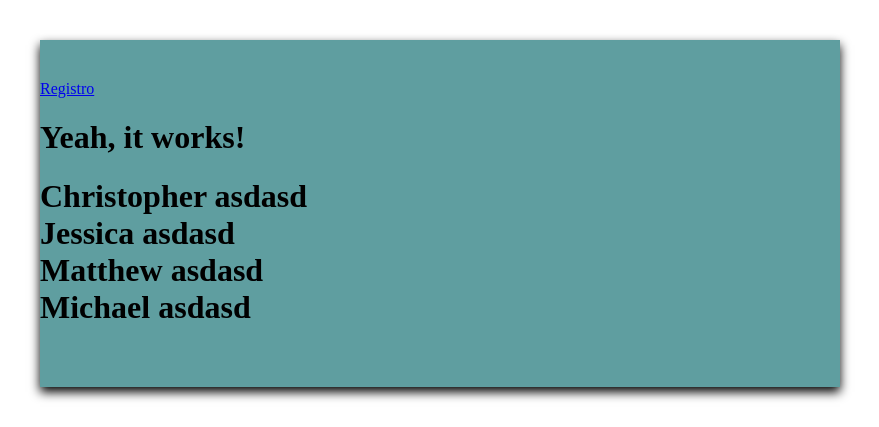
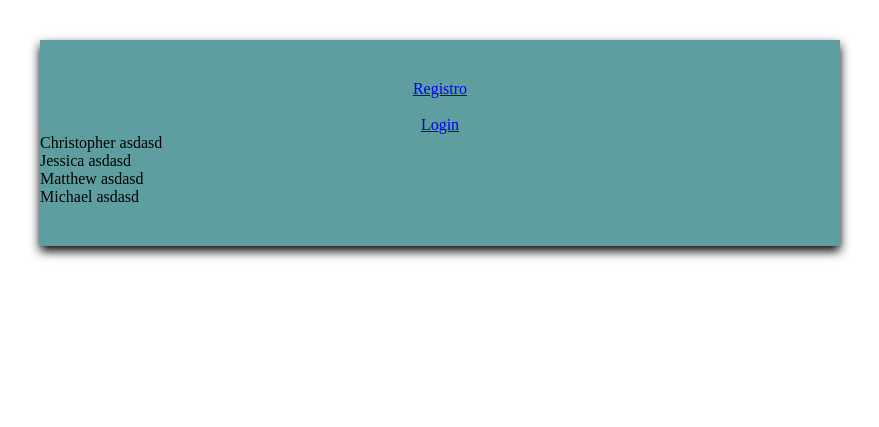
Before and after one commit to iozalla/lolipop-revised, a PHP site: page / in a window 1280 px wide. Shown: the top 427 px of the page, without its empty margins (200-1079 px from the left). Run offline with PHP 8.4, Linux system fonts and the light colour scheme; data comes from the database, SQL or seed files in the repository; data that the repository does not hold is empty.

Commit message:
Añadido login al index e imagen a registro
Añadido login al index e imagen a registro

```diff
--- a/app/index.php
+++ b/app/index.php
@@ -4,10 +4,12 @@
   echo '<link rel="stylesheet" type="text/css" href="style.css">';
   echo '
   <div id="cajita">
-      <a href="registro.html">Registro</a>
+      <center>
+      <a href="registro.html">Registro</a><br><br>
+      <a href="login.html">Login</a>
+      </center>
+  ';
 
-  ';
-  echo '<h1>Yeah, it works!<h1>';
 
   // phpinfo();
   $hostname = "db";
--- a/app/registro.html
+++ b/app/registro.html
@@ -14,6 +14,7 @@
       <div id="cajita">
 
           <center><t> Loli<b><t class="c">pop</t></b></t></center><br><br>
+          <img src="images/logo.png" alt="Lolipop Logo" style="width:70px;height:70px";><br><br>
           <table>
           <th><b><n>E-MAIL:</th><th> <input type="email" id="fmail" name="fmail">&nbsp&nbsp&nbsp&nbsp&nbsp&nbsp</th>
           <th><b><n>CONTRASE&NtildeA:</th>  <th><input type="password" id="fcontrasena" name="fcontrasena"></th>
```
